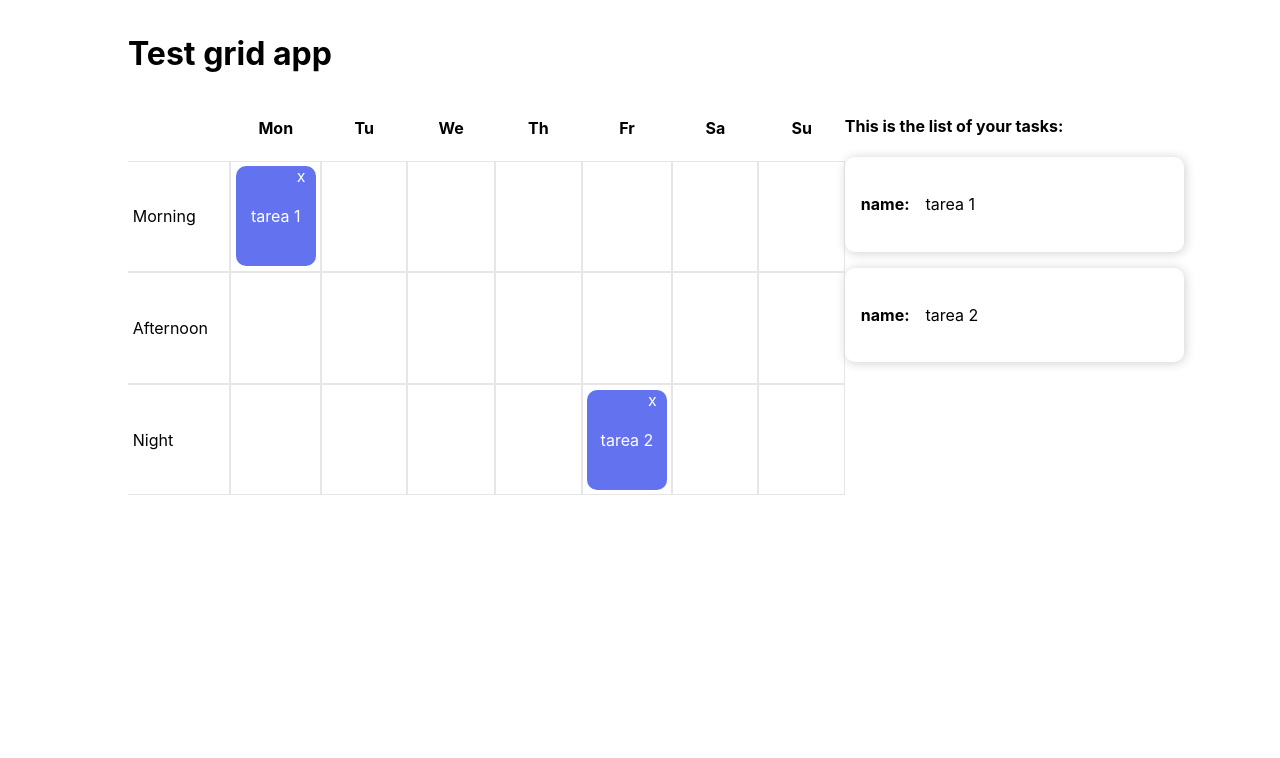
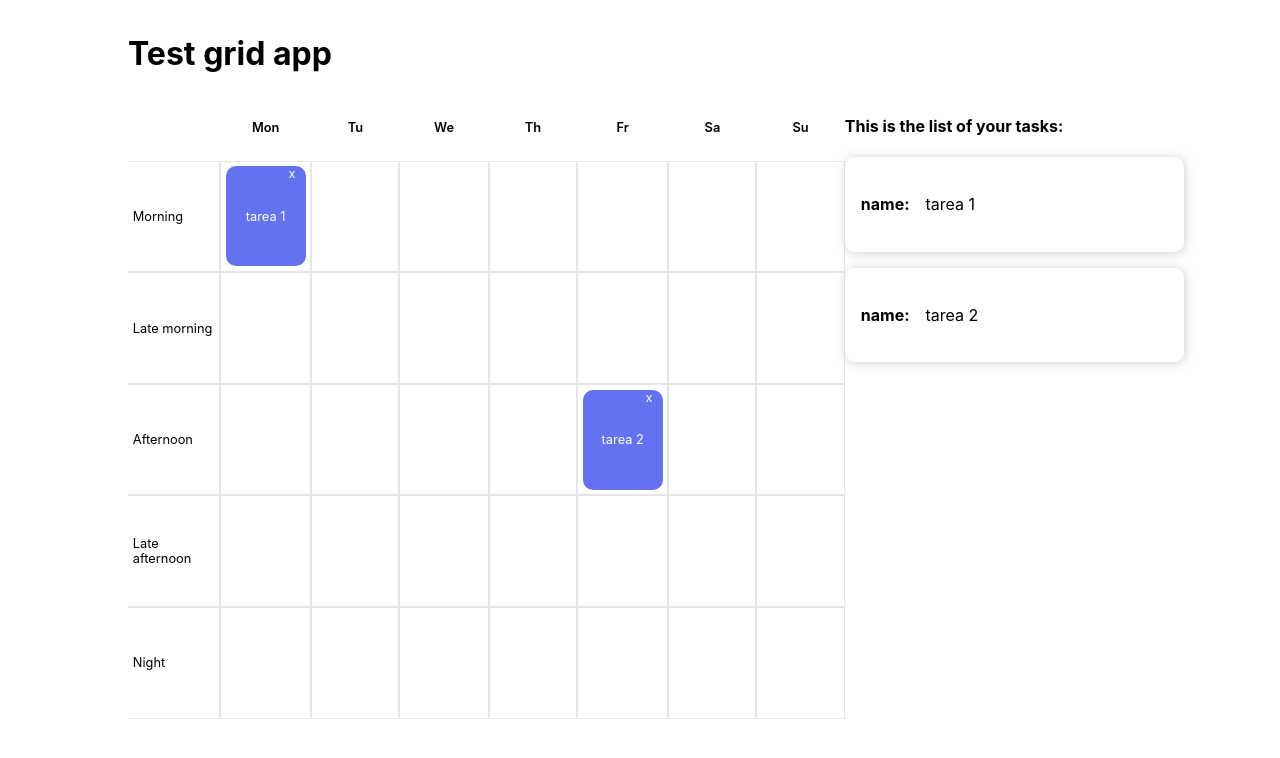
Before and after one commit to Danieruone/grid-scheduler, an Angular app: page / in a window 1280 px wide. Shown: the top 758 px of the page. Built offline with nearby package versions, Linux system fonts and the light colour scheme.

Commit message:
Fix styles

```diff
--- a/src/app/grid-calendar/grid-layout/grid-layout.component.css
+++ b/src/app/grid-calendar/grid-layout/grid-layout.component.css
@@ -9,6 +9,8 @@ th {
   max-width: 50px;
   text-align: center;
   border: none;
+  font-size: 0.8rem;
+  font-weight: 600;
 }
 
 td {
@@ -16,6 +18,7 @@ td {
   width: 100px;
   height: 100px;
   padding: 0.3rem;
+  font-size: 0.8rem;
 }
 
 td:hover {
@@ -25,6 +28,8 @@ td:hover {
 
 td:first-child {
   border-left: none;
+  text-align: left;
+  width: 90px;
 }
 
 td:first-child:hover {
--- a/src/app/grid-calendar/grid-layout/grid-layout.component.html
+++ b/src/app/grid-calendar/grid-layout/grid-layout.component.html
@@ -6,7 +6,9 @@
     </tr>
 
     <tr *ngFor="let time of times">
-      <td>{{ time.name }}</td>
+      <td>
+        <span>{{ time.name }}</span>
+      </td>
       <td *ngFor="let day of days">
         <app-cell-item
           [cellData]="{ day: day.id, time: time.id }"
--- a/src/app/utils/misc.ts
+++ b/src/app/utils/misc.ts
@@ -36,10 +36,18 @@ export const timesWeek = [
   },
   {
     id: 2,
+    name: 'Late morning',
+  },
+  {
+    id: 3,
     name: 'Afternoon',
   },
   {
-    id: 3,
+    id: 4,
+    name: 'Late afternoon',
+  },
+  {
+    id: 5,
     name: 'Night',
   },
 ];
```
